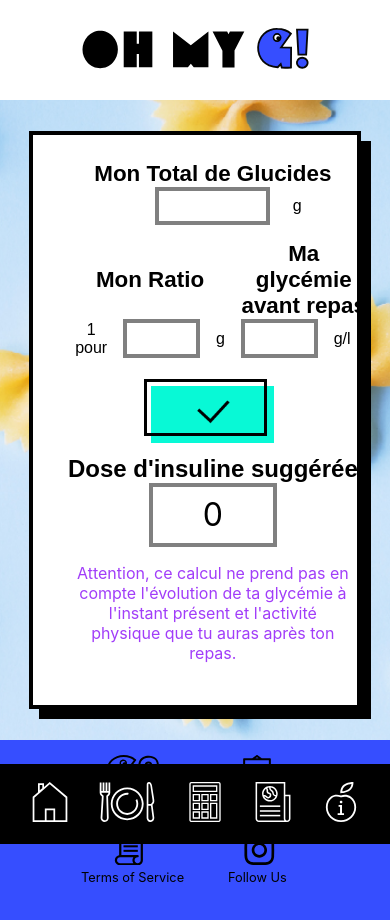
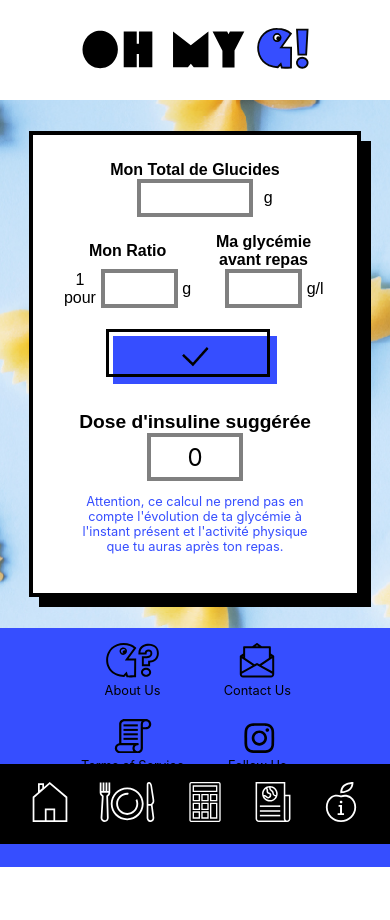
Before and after one commit to WildCodeSchool/Paris-0919-P2-Diabete, a React (Create React App) app in the folder ohmyg/: page /calculation in a window 390 px wide. Shown: the top 920 px of the page. After the commit the page ends 867 px from the top, so only its background shows below. Built offline with nearby package versions, Linux system fonts and the light colour scheme.

Commit message:
improved layout of calculation page with css

```diff
--- a/ohmyg/src/components/pages/calculation/InsulinCalculation.css
+++ b/ohmyg/src/components/pages/calculation/InsulinCalculation.css
@@ -5,19 +5,15 @@
 }
 
 @import url("https://fonts.googleapis.com/css?family=Poppins:300,300i,400,400i,500,500i,600,600i,700,700i,800,800i,900,900i&display=swap");
-
 @import url("https://fonts.googleapis.com/css?family=Barlow:100,100i,200,200i,300,300i,400,400i,500,500i,600,600i,700,700i,800,800i,900,900i&display=swap");
 
-/* Page structure */
-p {
-  margin-top: 0;
-}
 
 .insulinCalculationContainer {
   display: grid;
   grid-auto-columns: 1fr;
-  align-items: center;
+  margin: auto;
   text-align: center;
+  width: 100%;
 }
 
 .ratioAndGlycemie,
@@ -67,7 +63,7 @@ input {
 }
 
 label {
-  margin: 0 1em 0 1em;
+  margin: 0 0.3em 0 0.3em;
 }
 
 .label {
@@ -109,25 +105,26 @@ label {
 }
 
 .inputTitle {
-  font-size: 1.4em;
+  font-size: 1em;
   font-family: "Poppins", sans-serif;
   font-weight: 800;
 }
 
 #totalTitle {
-  font-size: 1.5em;
+  font-size: 1.2em;
   font-family: "Poppins", sans-serif;
   font-weight: 800;
 }
 
 .total {
+  margin-top:1em;
   display: flex;
   flex-direction: column;
 }
 
 .totalNumber {
   display: flex;
-  font-size: 2em;
+  font-size: 1.5em;
   border: 4px solid grey;
   width: 4em;
   height: 2em;
@@ -143,13 +140,13 @@ label {
 /* size smiley */
 
 .smileyHypo {
-  width: 40%;
+  width: 85%;
   height: auto;
 }
 
 .warningCalcul {
-  font-size: 1em;
-  color: #a13df9;
+  font-size: 0.8em;
+  color: #364eff;
   /* border: 4px solid #8c31c9; */
   margin: 1em auto 1em auto;
   width: 90%;
@@ -161,10 +158,10 @@ label {
 
     .InsulinCalculation-button {
       margin: 3vw;
-      width: 40%;
-      height: 3em;
+      width: 60%;
+      height: 2.5em;
       font-size: 1.2em;
-      background-color: #08f9d6;
+      background-color: #364eff;
       border: none;
       position: relative;
     }
@@ -178,7 +175,7 @@ label {
     .Button-Border {
       position: absolute;
       width: 100%;
-      height: 3em;
+      height: 2.5em;
       border: solid 3.5px black;
       bottom: 7px;
       right: 7px;
@@ -217,13 +214,16 @@ label {
   #totalGlucides {
     width: 9em;
   }
-
+  .smileyHypo {
+    width: 50%;
+    height: auto;
+  }
   .InsulinCalculation-button {
     margin: 3vw;
     width: 40%;
     height: 3.5em;
     font-size: 1.6em;
-    background-color: #08f9d6;
+    background-color: #364eff;
     position: relative;
     border: none;
   }
```
Also changed, not shown: ohmyg/src/components/pages/calculation/InsulinCalculation.js (+5 -2 lines).
